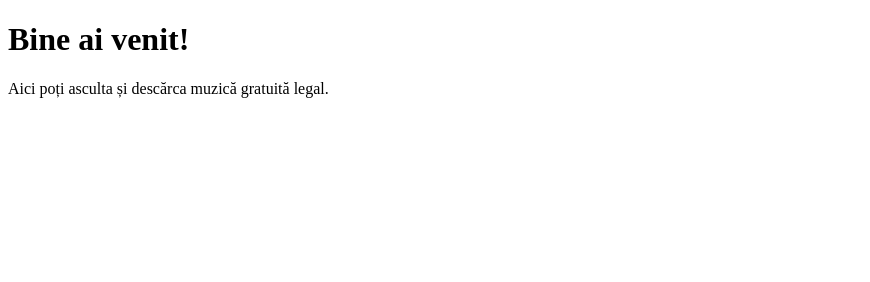
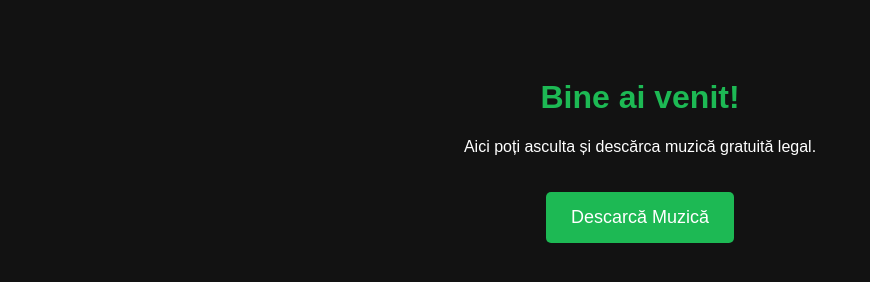
Before and after one commit to the-baby-bosssss/online-music2, a plain HTML site: page index.html in a window 1280 px wide. Shown: the whole page, without its empty margins (0-870 px from the left). Drawn offline with Linux system fonts and the light colour scheme.

Commit message:
Add files via upload

```diff
--- a/index.html
+++ b/index.html
@@ -4,9 +4,38 @@
     <meta charset="UTF-8">
     <meta name="viewport" content="width=device-width, initial-scale=1.0">
     <title>Muzică Online</title>
+    <style>
+        body {
+            font-family: Arial, sans-serif;
+            text-align: center;
+            background-color: #121212;
+            color: white;
+            padding: 50px;
+        }
+        h1 {
+            color: #1DB954;
+        }
+        .download-btn {
+            background-color: #1DB954;
+            color: white;
+            border: none;
+            padding: 15px 25px;
+            font-size: 18px;
+            cursor: pointer;
+            border-radius: 5px;
+            margin-top: 20px;
+            text-decoration: none;
+            display: inline-block;
+        }
+        .download-btn:hover {
+            background-color: #17a74a;
+        }
+    </style>
 </head>
 <body>
     <h1>Bine ai venit!</h1>
     <p>Aici poți asculta și descărca muzică gratuită legal.</p>
+
+    <a href="music/sample.mp3" download class="download-btn">Descarcă Muzică</a>
 </body>
 </html>
```
